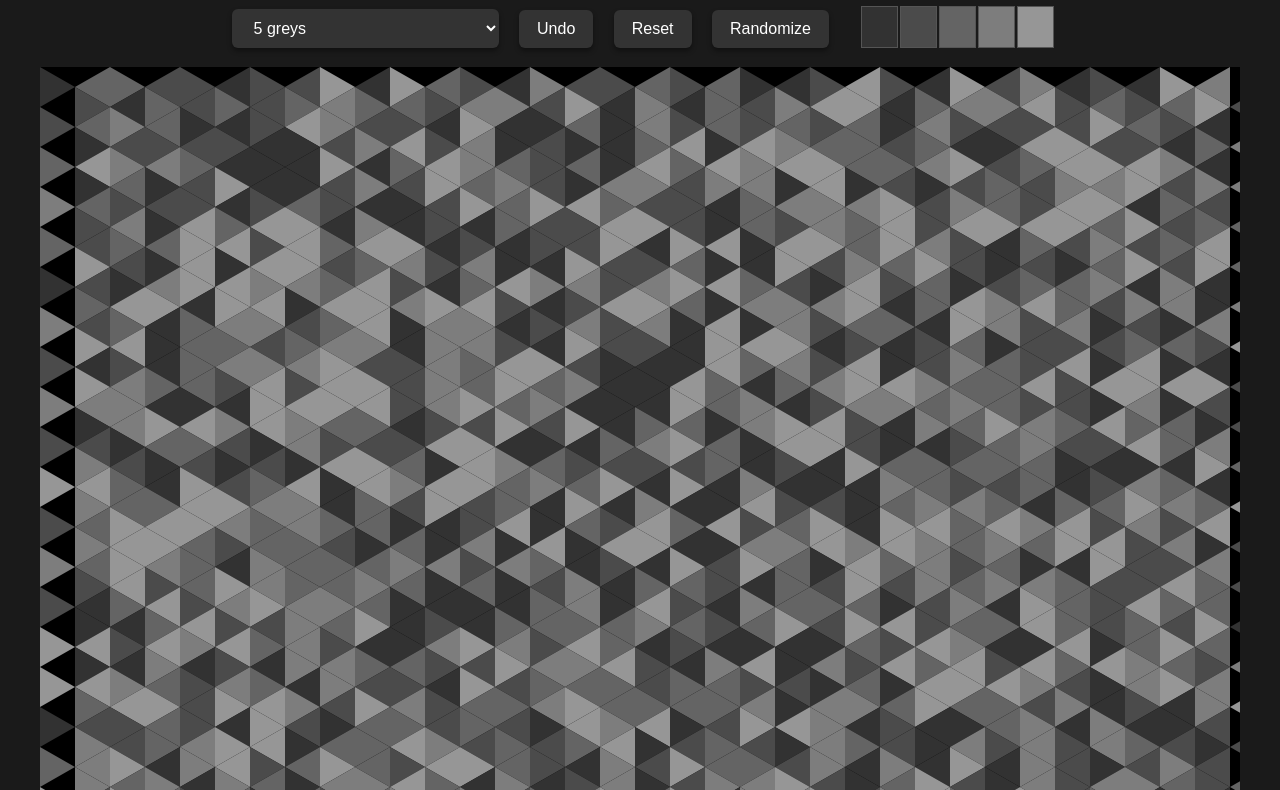
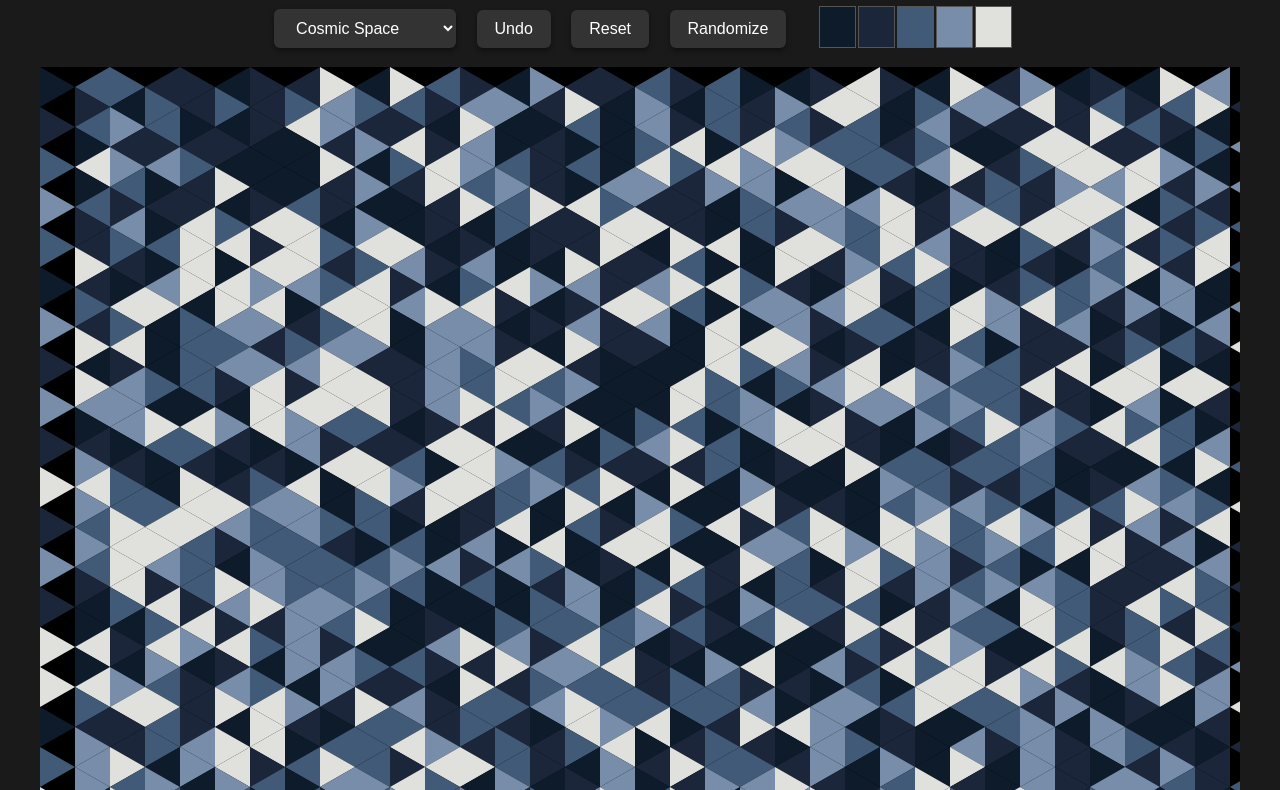
Before and after one commit to Stefan4solr/triangles-game, a plain HTML site: page index.htm in a window 1280 px wide. Shown: the part 67-857 px from the top of the page. Drawn offline with Linux system fonts and the light colour scheme.

Commit message:
added some palettes

```diff
--- a/index.htm
+++ b/index.htm
@@ -68,12 +68,56 @@
 const SIDE = 40;
 const WIDTH = Math.round((Math.sqrt(3)/2) * SIDE);
 
-const COLOR_SCHEMES = {
-  "5 greys": ["#323232","#4b4b4b","#646464","#7d7d7d","#969696"],
-  "Turquise, Blue, Yellow, Brown": ["#22e3da","#1b6da9","#ecc01f","#ffdd14","#71462A"],
-  "Basic Scale": ["#4286b8","#b12b44","#d39239","#ddd550"],
-  "Ocean": ["#003264","#004b96","#0064c8","#3296ff","#64c8ff"]
+// Full palette library with categories
+const COLOR_SCHEMES_BY_CATEGORY = {
+  "Cool": {
+    "Cosmic Space": ["#0d1b2a","#1b263b","#415a77","#778da9","#e0e1dd"],
+	"Sunny Woods": ["#1b4d3e", "#2e8b57", "#66cdaa", "#fff176", "#87cefa"],
+	"Satin Linen": [ "#e2e4d1", "#d82b62", "#243e0a", "#a9bee9", "#525f5e" ]
+  },
+  "Warm": {
+    "Ocean Blues": ["#003f5c","#2f4b7c","#665191","#a05195","#d45087"],
+    "Sunset Glow": ["#ff6e54","#ffa600","#ff7c43","#f95d6a","#d45087"],
+    "Cherry Reds": ["#ff0000","#ff4d4d","#ff6666","#ff9999","#ffcccc"],
+    "Rose Garden": ["#b11226","#d63447","#e68a8a","#f2b5b5","#ffe5e5"],
+    "Berry Mix": ["#9b111e","#c72c48","#e7546b","#f78fa7","#ffc0cb"],
+	"Evening": ["#364f84","#4e632a","#90321f","#fac625","#6a5222"],
+    "Golden Sunset": ["#ffd700","#ff9a00","#ff4500","#ff2d55","#ff85a2"],
+    "Flaming Rose": ["#fff176","#ffc107","#ff6f61","#ff4081","#ffb6c1"]
+  },
+  "Pastel / Soft": {
+    "Candy Pastels": ["#ffadad","#ffd6a5","#fdffb6","#caffbf","#9bf6ff"],
+    "5 Greys": ["#111111","#333333","#555555","#777777","#999999"]
+  },
+  "Vivid": {
+    "Sunrise": ["#ffbe0b","#fb5607","#ff006e","#8338ec","#3a86ff"],
+	"Rainbow": [ "#E40303", "#FF8C00", "#FFED00", "#008026", "#004DFF", "#750787"]
+  },
+  "Earthy / Brown": {
+    "Warm Browns": ["#4b2e2e","#704040","#a65d4d","#c48b7f","#e6cfc0"],
+    "Chocolate": ["#3b1f1f","#5c3a3a","#7d5656","#a07c7c","#c4a3a3"],
+    "Sandstone": ["#7b5e57","#a1796b","#c59b8f","#d9bfb5","#efdfda"],
+	"Desert Dawn": ["#fff59d","#ffd54f","#ffb74d","#a97448","#7b5e4f"],
+	"Desert Sunset": ["#fff59d", "#ffd54f", "#ff8c42", "#e63946", "#a63c28"],
+    "Autumn Hues": ["#fff176","#ffeb3b","#fbc02d","#a1887f","#6d4c41"]
+  },
+  "Forest": {
+    "Forest Greens": ["#2a9d8f","#264653","#81b29a","#e9c46a","#f4a261"],
+	"Forest Morning": ["#2a7f5e", "#3cb371", "#a3d977", "#ffe066", "#87ceeb"],
+	"Autumn Forest": ["#4b773c", "#88b04b", "#d4e157", "#ffc107", "#81d4fa"],
+    "Forest Twilight": ["#2a7f5e", "#3cb371", "#a3d977", "#ffe066", "#264653"],
+    "Deep Woods": ["#1b4d3e", "#2e8b57", "#66cdaa", "#fff176", "#1b263b"],
+	"Evening Forest": ["#4b773c", "#88b04b", "#d4e157", "#ffc107", "#0d1b2a"]
+  }
 };
+
+// Flatten into a single COLOR_SCHEMES object for game logic
+const COLOR_SCHEMES = {};
+Object.values(COLOR_SCHEMES_BY_CATEGORY).forEach(cat=>{
+  Object.entries(cat).forEach(([name,colors])=>{
+    COLOR_SCHEMES[name]=colors;
+  });
+});
 
 /* ===================== State ===================== */
 let currentColorScheme = Object.keys(COLOR_SCHEMES)[0];
@@ -305,12 +349,21 @@ document.getElementById("reshuffle").onclick=reshuffleAction;
 document.getElementById("colorScheme").onchange=e=>applyColorScheme(e.target.value);
 
 /* ===================== Init ===================== */
+
+// Populate <select> with categories and palettes
 function populateColorSchemes(){
   const sel=document.getElementById("colorScheme");
-  Object.keys(COLOR_SCHEMES).forEach(k=>{
-    const o=document.createElement("option");
-    o.value=o.textContent=k;
-    sel.appendChild(o);
+  sel.innerHTML="";
+  Object.entries(COLOR_SCHEMES_BY_CATEGORY).forEach(([category,palettes])=>{
+    const optgroup = document.createElement("optgroup");
+    optgroup.label = category;
+    Object.keys(palettes).forEach(name=>{
+      const option = document.createElement("option");
+      option.value = name;
+      option.textContent = name;
+      optgroup.appendChild(option);
+    });
+    sel.appendChild(optgroup);
   });
 }
 
```
